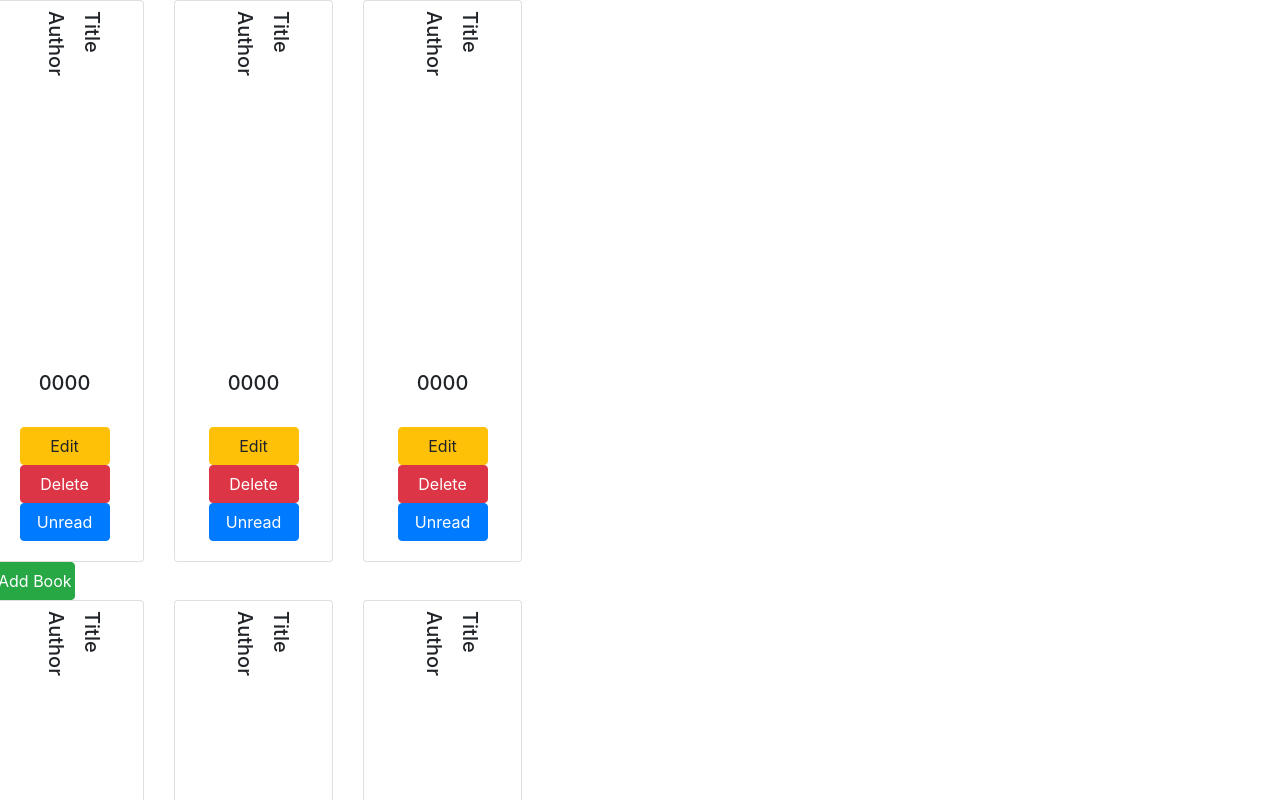
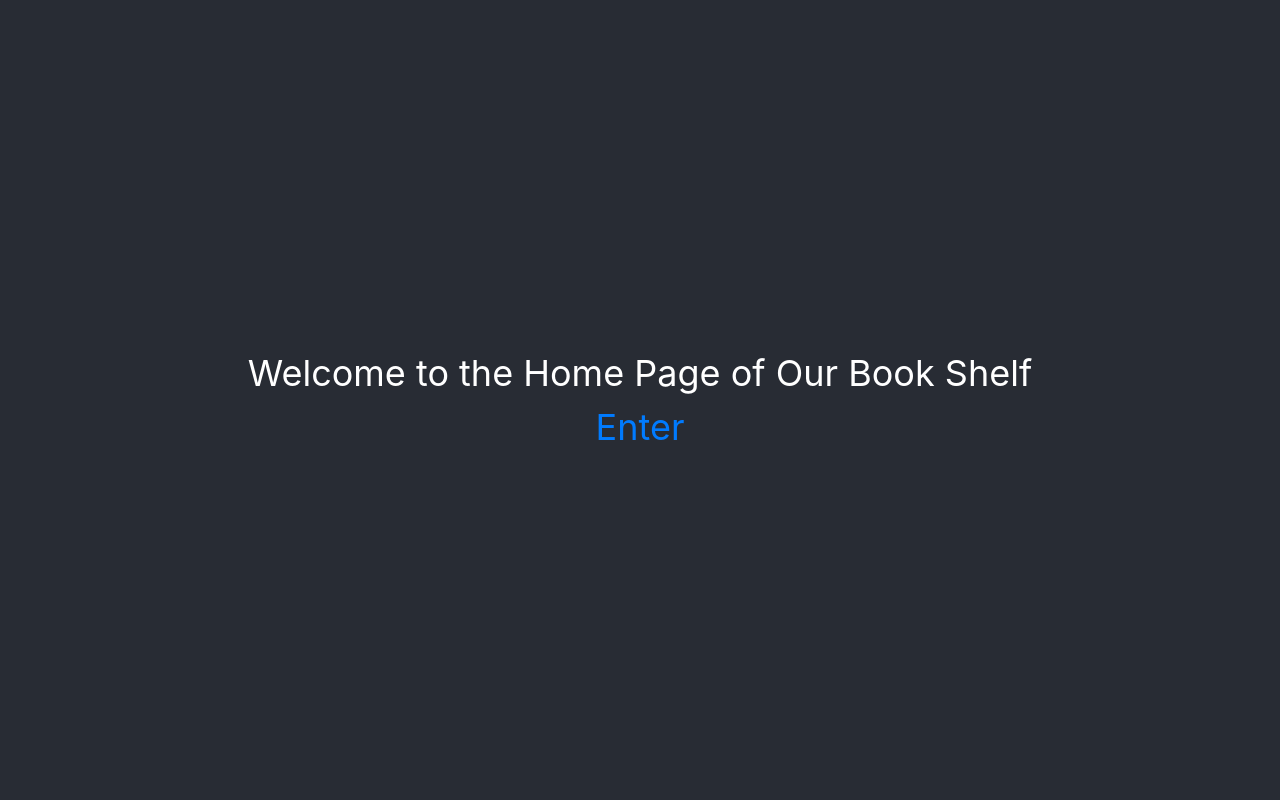
Before and after one commit to izzthegreat/myBooks, a React (Create React App) app in the folder my-books/: page / in a window 1280 px wide. Shown: the top 800 px of the page. Built offline with nearby package versions, Linux system fonts and the light colour scheme.

Commit message:
added routing

```diff
--- a/my-books/package.json
+++ b/my-books/package.json
@@ -7,7 +7,8 @@
     "react": "^16.8.6",
     "react-dom": "^16.8.6",
     "react-router-dom": "^5.0.0",
-    "react-scripts": "2.1.8"
+    "react-scripts": "2.1.8",
+    "styled-components": "^4.2.0"
   },
   "scripts": {
     "start": "react-scripts start",
--- /dev/null
+++ b/my-books/src/App.js
@@ -0,0 +1,19 @@
+import React from 'react';
+import { BrowserRouter, Route, Switch, NavLink } from "react-router-dom";
+import Home from "./Components/Home"
+import Bookshelf from "./Components/Bookshelf"
+
+
+class App extends React.Component
+{
+  render() {
+    return(
+      <BrowserRouter>
+      <Route path="/" component={Home} exact/>
+      <Route path="/Bookshelf" component={Bookshelf} />
+      </BrowserRouter>
+    )
+  }
+}
+
+export default App;
--- /dev/null
+++ b/my-books/src/CSS/Home.css
@@ -0,0 +1,11 @@
+.Homepage {
+    text-align: center;
+    background-color: #282c34;
+    min-height: 100vh;
+    color: white;
+    align-items: center;
+    justify-content: center;
+    display: flex;
+    flex-direction: column;
+    font-size: calc(20px + 2vmin);
+}
--- /dev/null
+++ b/my-books/src/Components/AddBook.js
@@ -0,0 +1,5 @@
+import React from 'react';
+
+const AddBook = () => <div className="button1"><button className="btn btn-success add-button" onClick={this.addBook.bind(this)}>Add Book</button> </div>
+
+export default AddBook;
--- a/my-books/src/Components/Bookshelf.js
+++ b/my-books/src/Components/Bookshelf.js
@@ -1,6 +1,7 @@
 import React, {Component} from 'react'
 import "../CSS/Bookshelf.css"
 import Shelf from './Shelf';
+import {NavLink} from 'react-router-dom'
 
 class Bookshelf extends Component{
     constructor(){
--- /dev/null
+++ b/my-books/src/Components/Enter.js
@@ -0,0 +1,6 @@
+import React from 'react';
+import {NavLink } from "react-router-dom";
+
+const Enter = () => <div className="Enter"><NavLink to="/Bookshelf">Enter</NavLink></div>
+
+export default Enter;
--- /dev/null
+++ b/my-books/src/Components/Home.js
@@ -0,0 +1,14 @@
+import React from 'react';
+import '../CSS/Home.css';
+import Enter from "./Enter"
+
+const Home = () =>
+{
+    return(
+     <div className="Homepage">
+     <div>Welcome to the Home Page of Our Book Shelf</div>
+     <Enter>Hello</Enter>
+     </div>
+    )
+}
+export default Home;
--- a/my-books/src/index.js
+++ b/my-books/src/index.js
@@ -2,8 +2,9 @@ import React from 'react';
 import ReactDOM from 'react-dom';
 import Bookshelf from './Components/Bookshelf.js';
 import * as serviceWorker from './serviceWorker';
+import App from './App'
 
-ReactDOM.render(<Bookshelf />, document.getElementById('root'));
+ReactDOM.render(<App />, document.getElementById('root'));
 
 // If you want your app to work offline and load faster, you can change
 // unregister() to register() below. Note this comes with some pitfalls.
```
Also changed, not shown: 1 other file (tests, documents, lock files or other folders).
